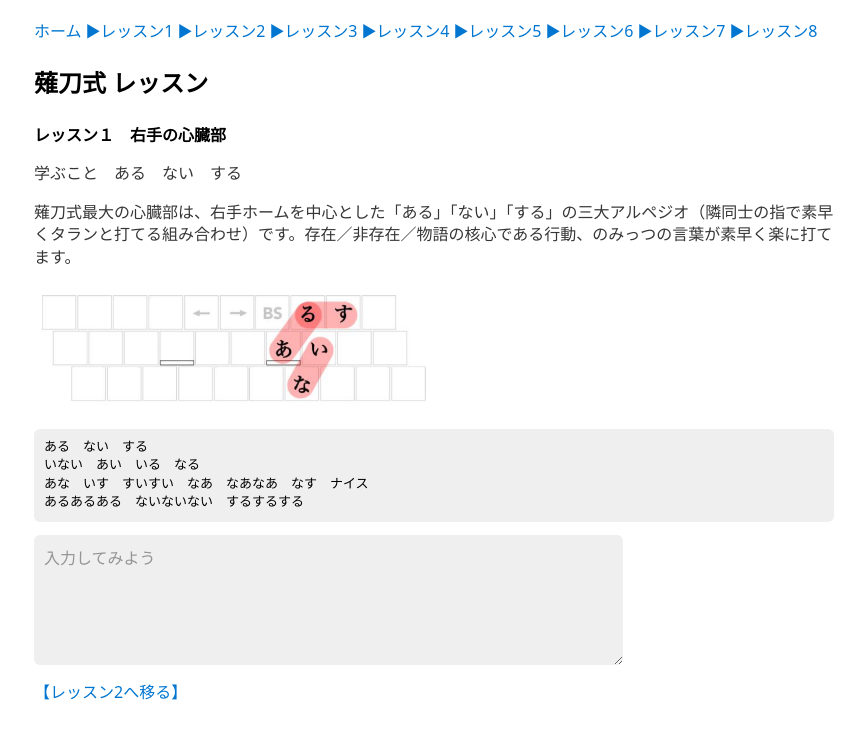
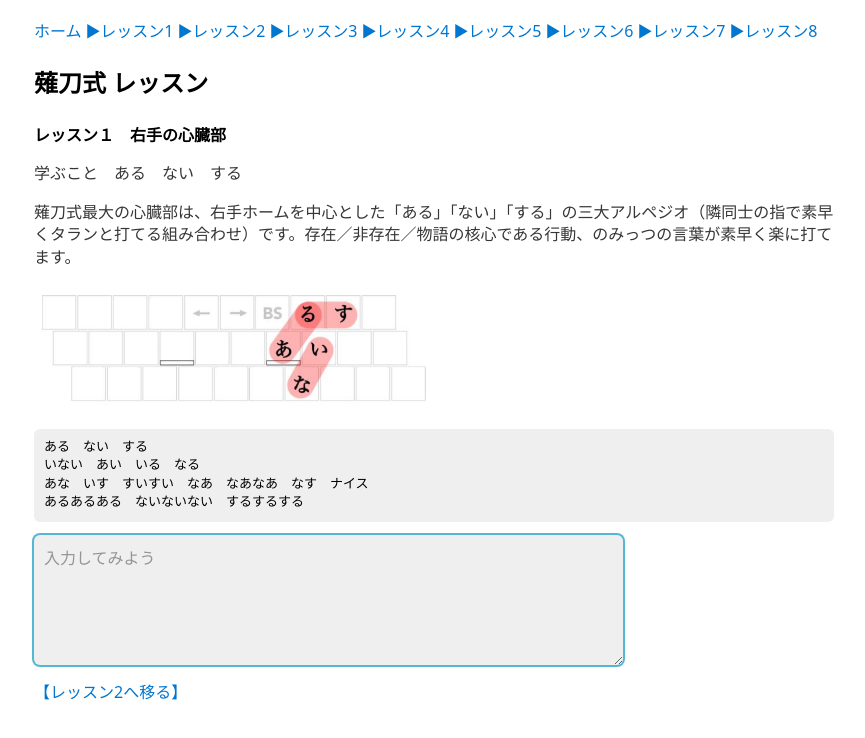
Before and after one commit to eswai/js_naginata, a SvelteKit app: page /lesson1 in a window 1280 px wide. Shown: the top 738 px of the page, without its empty margins (206-1071 px from the left). Built offline with nearby package versions, Linux system fonts and the light colour scheme.

Commit message:
autofocus

```diff
--- a/src/NaginataTextarea.svelte
+++ b/src/NaginataTextarea.svelte
@@ -1,6 +1,7 @@
 <script>
     import { ngpress, ngrelease } from "$lib/naginata_v15";
 
+    export let autofocus = false;
     let ngtext = '';
     let lastCharacter = '';
 
@@ -66,6 +67,16 @@
     }
 </script>
 
+{#if autofocus}
+<textarea
+    rows="5"
+    cols="60"
+    on:keydown|preventDefault={keyPress}
+    on:keyup|preventDefault={keyRelease}
+    placeholder="入力してみよう"
+    autofocus
+>{ngtext}</textarea>
+{:else}
 <textarea
     rows="5"
     cols="60"
@@ -73,3 +84,4 @@
     on:keyup|preventDefault={keyRelease}
     placeholder="入力してみよう"
 >{ngtext}</textarea>
+{/if}
--- a/src/routes/lesson1/+page.svelte
+++ b/src/routes/lesson1/+page.svelte
@@ -20,7 +20,7 @@
 あるあるある　ないないない　するするする
 </code></pre>
 
-<NaginataTextarea/>
+<NaginataTextarea autofocus/>
 
 </section>
 
--- a/src/routes/lesson2/+page.svelte
+++ b/src/routes/lesson2/+page.svelte
@@ -24,7 +24,7 @@
 です　あるです　ないです　ずるい
 </code></pre>
 
-  <NaginataTextarea/>
+  <NaginataTextarea autofocus/>
 
   <p>
     薙刀式の同時押しは、「Ａを押しながらＢを押しても、Ｂを押しながらＡを押してもＯＫ」の方式（相互シフト）です。
@@ -35,7 +35,7 @@
 ずかずか　ずるずる　かてる　かてない　でる　でない
 </code></pre>
 
-    <NaginataTextarea/>
+  <NaginataTextarea/>
 
   </section>
 
```
